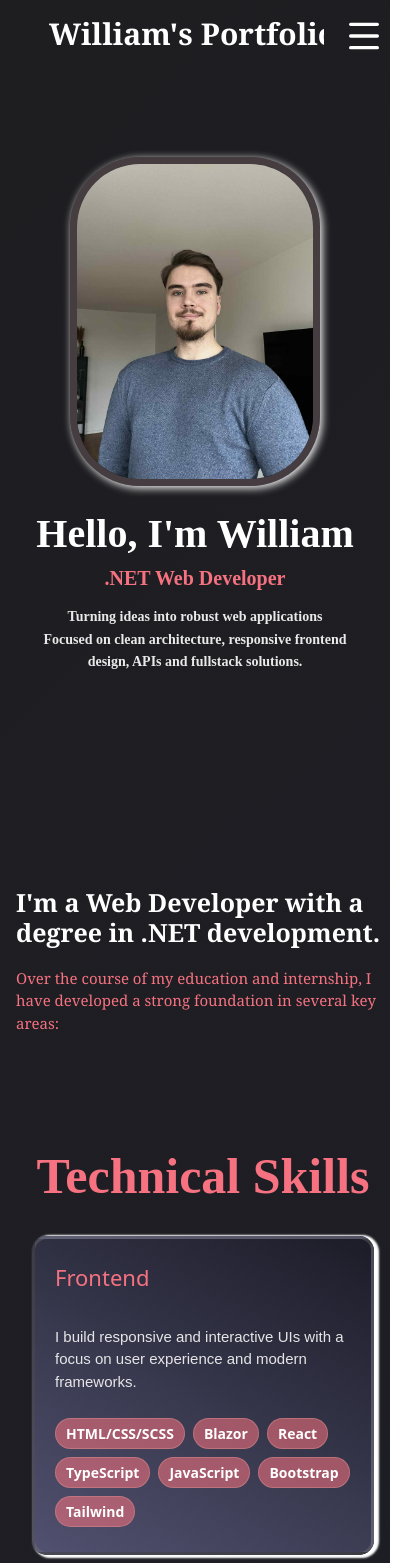
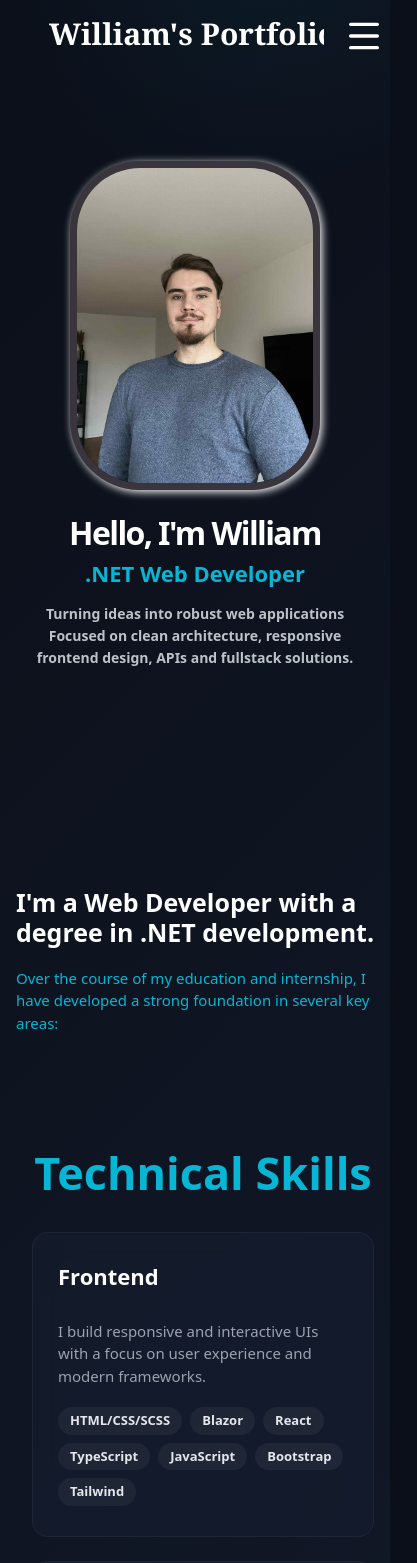
Before and after one commit to Mrhagg/Portfolio, a React (Create React App) app: page / in a window 390 px wide. Shown: the top 1563 px of the page, 417 px wide, since content can reach past the window. Built offline with nearby package versions, Linux system fonts and the light colour scheme; no server answers.

Commit message:
Changed my whole CSS color palette. Made some cleaning of my code in the different component files. Also fixed a validation problem in the contact input field, added a regex for name length. Sorted my Project listing, which should be listed first in order.

```diff
--- a/public/index.html
+++ b/public/index.html
@@ -11,6 +11,7 @@
     <link rel="apple-touch-icon" href="%PUBLIC_URL%/logo192.png" />
     <script src="https://kit.fontawesome.com/2d454b0764.js" crossorigin="anonymous"></script>
     <link rel="manifest" href="%PUBLIC_URL%/manifest.json" />
+    <link href="https://fonts.googleapis.com/css2?family=Inter:wght@300;400;600;700&display=swap" rel="stylesheet">
 
     <title>Portfolio</title>
   </head>
--- a/src/App.css
+++ b/src/App.css
@@ -1,12 +1,44 @@
-.App{
-  background: linear-gradient(135deg, #1e1e21, #1c1c28);
+html, body {
+  margin: 0;
+  padding: 0;
+  width: 100%;
+  min-height: 100vh;
+  background-color: #0B0F19;
+  font-family: 'Inter', sans-serif;
+  color: #F3F4F6;
+  -webkit-font-smoothing: antialiased;
+}
+
+.App {
+  background: linear-gradient(135deg, #0B0F19 0%, #111827 50%, #070A12 100%);
   min-height: 100vh;
   width: 100%;
   display: flex;
   flex-direction: column;
+  position: relative;
+  overflow-x: hidden;
+}
+
+
+.App::before {
+  content: "";
+  position: absolute;
+  top: -10%;
+  left: -10%;
+  width: 600px;
+  height: 600px;
+  background: radial-gradient(circle, rgba(6, 182, 212, 0.07) 0%, rgba(0,0,0,0) 70%);
+  border-radius: 50%;
+  pointer-events: none;
+  z-index: 0;
 }
 
 .App-main {
   flex-grow: 1;
-  min-height: 100%;
+  z-index: 1;
 }
+
+
+header, footer {
+  background: transparent !important;
+}
--- a/src/App.js
+++ b/src/App.js
@@ -12,7 +12,7 @@ function App() {
     <div className="App">
      <BrowserRouter>
         <Header />
-        <main>
+        <main className="App-main">
             <Routes>
               <Route path="/" element={<Home />} />
               <Route path="/about" element={<About />} />
--- a/src/Components/Contact/contact.js
+++ b/src/Components/Contact/contact.js
@@ -11,12 +11,16 @@ function Contact () {
   const [errors, setErrors] = useState({});
   const [alert, setAlert] = useState({ show:false, variant: "", message: ""});
   const [isSending, setIsSending] = useState(false);
+  const [hasSubmitted, setHasSubmitted] = useState(false);
 
   const validateForm = () => {
     const newErrors = {};
 
+  const nameRegex = /^[A-Za-zÅåÄäÖö\s-]{3,}$/;
   if(!name.trim()) {
     newErrors.name = "You have to write your name.";
+  } else if (!nameRegex.test(name.trim())) {
+    newErrors.name = "Name must be at least 3 letters long and contain only letters."
   }
 
   const emailRegex = /^[^\s@]+@[^\s@]+\.[^\s@]+$/;
@@ -36,6 +40,7 @@ function Contact () {
   };
  const handleSubmit = (e) => {
   e.preventDefault();
+  setHasSubmitted(true);
 
   if (!validateForm()) return;
 
@@ -63,6 +68,7 @@ function Contact () {
         setName("");
         setEmail("");
         setMessage("");
+        setHasSubmitted(false);
 
         setTimeout(() => {
           setAlert({ show: false, variant: "", message: "" });
@@ -80,10 +86,15 @@ function Contact () {
       });
   };
 
+  const getInputClass = (fieldName, value, validatorFn) => {
+    if (errors[fieldName]) return "input-error";
 
+    if (value.trim() && (validatorFn ? validatorFn(value) : true)) {
+      return "input-success";
+    }
 
-
-
+    return "input-valid";
+  };
 
 
   return (
--- a/src/Components/Header/Header.css
+++ b/src/Components/Header/Header.css
@@ -18,7 +18,6 @@
 }
 
 .headline-text {
-  font-family: Cambria, Cochin, Georgia, Times, 'Times New Roman', serif;
   font-weight: bold;
   font-size: 56px;
   color: #FFFFFF;
--- a/src/Components/Hero/Hero.css
+++ b/src/Components/Hero/Hero.css
@@ -7,6 +7,7 @@
   color: white;
   padding: 2rem;
   margin-bottom: 12rem;
+  background: transparent !important;
 }
 
 .img-logo {
@@ -14,7 +15,7 @@
   width: 300px;
   border-radius: 70px;
   border: 7px solid rgba(135, 115, 115, 0.37);
-  box-shadow: #FFFFFF 2px 2px 8px;
+  box-shadow: 0 0 25px rgba(6, 182, 212, 0.15)
 }
 
 .hero-content {
@@ -31,113 +32,41 @@
   font-weight: 600;
   opacity: 0.9;
   margin-top: 0.5rem;
-  color: #FFFFFF;
+  color: #9ca3af;
 }
 
 .hero h1 {
   font-size: 3rem;
   margin-top: 1.5rem;
-  font-family: 'Times New Roman', Times, serif;
   font-weight: bold;
+  letter-spacing: -0.05em;
 }
 
 .hero h2 {
   font-size: 2rem;
   margin-bottom: 1rem;
-  color: #f67280;
-  font-family: 'Times New Roman', Times, serif;
-  font-weight: bold;
+  color: #06b6d4;
+  font-weight: 700;
 }
 
 .hero p {
   font-size: 1.2rem;
   margin-bottom: 2rem;
   line-height: 1.6;
-  font-family: 'Times New Roman', Times, serif;
-}
-
-
-.hero-buttons .hero-btn {
-  background: transparent;
-  padding: 0.75rem 1rem;
-  border-radius: 8px;
-  border: 2px solid #f67280;
-  color: #f67280;
-  text-decoration: none;
-  font-weight: bold;
-  transition: background 0.3s;
-  margin: 2rem;
-}
-
-.hero-buttons .hero-btn:hover {
-  background: #c06c84;
-  color: #FFFFFF;
-}
-
-.hero-buttons .hero-btn-secondary {
-  background: transparent;
-  padding: 0.75rem 1rem;
-  border-radius: 8px;
-  border: 2px solid #f67280;
-  color: #f67280;
-  text-decoration: none;
-  font-weight: bold;
-  transition: background 0.3s;
-}
-
-.hero-buttons .hero-btn-secondary:hover {
-  background: #f67280;
-  color: white;
-}
-
-.hero-buttons .hero-btn.active,
-.hero-buttons .hero-btn-secondary.active {
-  background: #c06c84;
-  border-color: #c06c84;
-  color: white;
-}
-
-.download-link h4 {
-  background-color: #c06c84;
-  text-decoration: none;
-  font-weight: 500;
-  transition: 0.2s ease;
-}
-
-.icon {
-  margin-left: 5px;
+  color: #d1d5db;
 }
 
 
 
-@media(max-width:423px) {
-  .hero h1 {
-    font-size: 40px;
-  }
 
-  .hero h2 {
-    font-size: 20px;
-  }
 
-  .hero p {
-    font-size: 18px;
-    justify-content: center;
-    text-align: start;
-  }
-
-  .hero h4 {
-    justify-content: center;
-    font-size: 20px;
-    margin-top: 2rem;
-  }
-
+@media(max-width: 423px) {
+  .hero h1 { font-size: 32px; }
+  .hero h2 { font-size: 22px; }
+  .hero p { font-size: 16px; text-align: center; }
+  .img-logo { width: 200px; }
 }
 
-@media(max-width: 423px) {
-  .hero-buttons {
-    display: none;
-  }
-}
 
 @media(max-width: 423px) {
     .img-logo {
--- a/src/Components/Projects/projects.js
+++ b/src/Components/Projects/projects.js
@@ -100,7 +100,7 @@ export default function Projects() {
   return (
     <section className="projects-section">
       <h1 className="projects-heading">My Projects</h1>
-      <h2 className="project-information">These are some of my projects i have been working or have worked on.</h2>
+      <h2 className="project-information"> Projects i have been working on.</h2>
 
 
         <div className="projects-wrapper">
--- a/src/Components/Skills/skills.css
+++ b/src/Components/Skills/skills.css
@@ -9,9 +9,8 @@
   justify-content: center;
   margin-bottom: 7rem;
   font-size: 21px;
-  font-family: Cambria, Cochin, Georgia, Times, 'Times New Roman', serif;
   font-weight: 500;
-  color: #f67280;
+  color: #06b6d4;
 }
 
 .main-content h2 {
@@ -19,7 +18,6 @@
   align-items: center;
   justify-content: center;
   font-size: 30px;
-  font-family: Cambria, Cochin, Georgia, Times, 'Times New Roman', serif;
   font-weight: bold;
   color: #FFFFFF;
 }
@@ -28,16 +26,15 @@
   display: flex;
   justify-content: center;
   align-items: center;
-  color: #f67280;
-  font-family: 'Times New Roman', Times, serif;
-  font-weight: 600;
-  font-size: 50px;
-
+  color: #06b6d4;
+  font-weight: 700;
+  font-size: 45px;
+  margin-bottom: 2rem;
 }
 
 .skills-grid{
   display: grid;
-  grid-template-columns: repeat(auto-fit, minmax(300px, 1fr));
+  grid-template-columns: repeat(auto-fit, minmax(280px, 1fr));
   justify-items: center;
   gap: 30px;
   width: 100%;
@@ -47,26 +44,18 @@
 
 .skill-item{
  width: 100%;
- max-width: 350px;
- background-color: transparent;
- color: #f9f9f9;
- border: 3px solid #8383834e;
- opacity: 1;
- box-shadow: #FFFFFF 3px 1px 2px 2px;
- text-align: center;
- border-radius: 15px;
- padding: 25px 20px;
- background: linear-gradient(30deg, #515170, #1c1c28);
- position: relative;
- overflow: hidden;
- transition: all 0.5 ease;
-
- display: flex;
- flex-direction: column;
- justify-content: flex-start;
- gap: 5px;
- align-items: start;
- text-align: left;
+  box-sizing: border-box;
+  background: rgba(22, 30, 49, 0.6) !important;
+  backdrop-filter: blur(12px);
+  border: 1px solid rgba(255, 255, 255, 0.05);
+  border-radius: 16px;
+  padding: 30px 25px;
+  position: relative;
+  overflow: hidden;
+  transition: transform 0.3s ease, box-shadow 0.3s ease, border-color 0.3s ease;
+  display: flex;
+  flex-direction: column;
+  align-items: flex-start;
 }
 
 .skill-item::before{
@@ -84,8 +73,9 @@
 
 .skill-item:hover {
   cursor: pointer;
-  transform: scale(1.05);
-  box-shadow: 0 0 20px rgba(0,255,255,0.5);
+  transform: translateY(-6px);
+  border-color: rgba(6, 182, 212, 0.3);
+  box-shadow: 0 20px 40px -15px rgba(6,182,212,0.25);
 }
 
 .skill-item:hover::before{
@@ -96,42 +86,40 @@
 
 .skill-item h3 {
   font-size: 22px;
-  color: #f67280;
+  font-weight: 700;
+  color: #FFFFFF;
   margin-bottom: 10px;
-  z-index: 2;
 }
 
 .skill-description {
-  font-family: Arial, Helvetica, sans-serif;
-  font-size: 15px;
+  font-size: 14px;
   line-height: 1.5;
+  color: #9CA3AF;
   margin-bottom: 20px;
-  z-index: 2;
-  opacity: 0.9;
 }
 
 .tech-stack {
   display: flex;
   flex-wrap: wrap;
   gap: 8px;
-  z-index: 2;
   margin-top: auto;
 }
 
 .tech-badge {
-  background: #f6727f90;
-  border: 1px solid #d58d8d7c;
-  color: #FFFFFF;
-  padding: 4px 10px;
+  background: rgba(255, 255, 255, 0.05);
+  border: 1px rgba(255, 255, 255, 0.1);
+  color: #E5E7EB;
+  padding: 4px 12px;
   border-radius: 20px;
-  font-size: 14px;
+  font-size: 13px;
   font-weight: 600;
-  transition: all 0.3s ease;
+  transition: all 0.2s ease;
 }
 
 .tech-badge:hover {
-  background: #f67280;
-  color: #FFFFFF;
+  background: #06B6D4;
+  color: #070A12;
+  border-color: #06B6D4;
 }
 
 .skill-image {
--- a/src/Components/navbar/navbar.css
+++ b/src/Components/navbar/navbar.css
@@ -16,7 +16,7 @@ header {
 }
 
 .my-navbar a.active {
-  color: #f67280;
+  color: #06b6d4;
 }
 
 .menu-toggle {
```
Also changed, not shown: src/Components/About/about.css (+53 -88 lines), src/Components/Contact/Contact.css (+49 -53 lines), src/Components/Projects/projects.css (+38 -47 lines), 1 other file (tests, documents, lock files or other folders).
